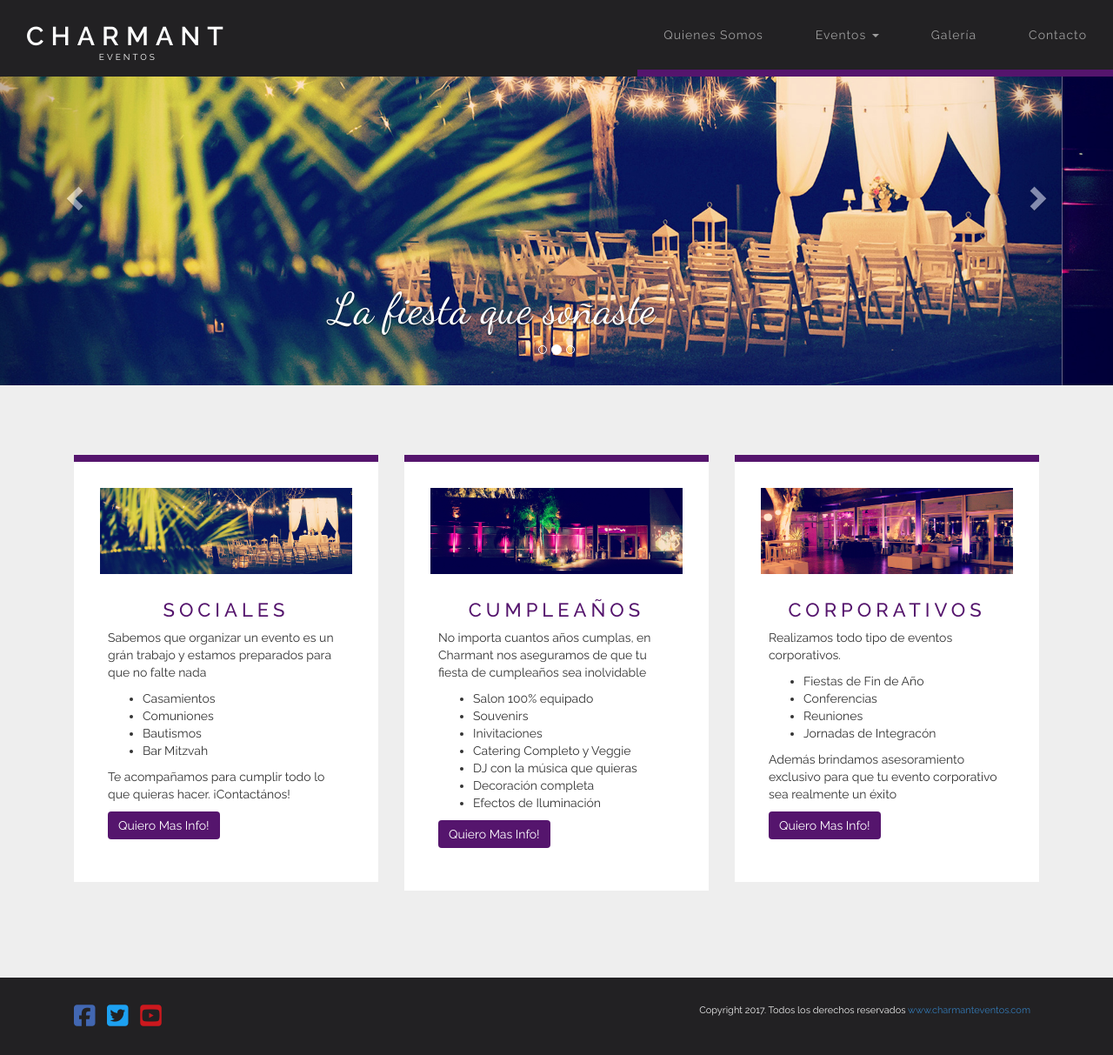
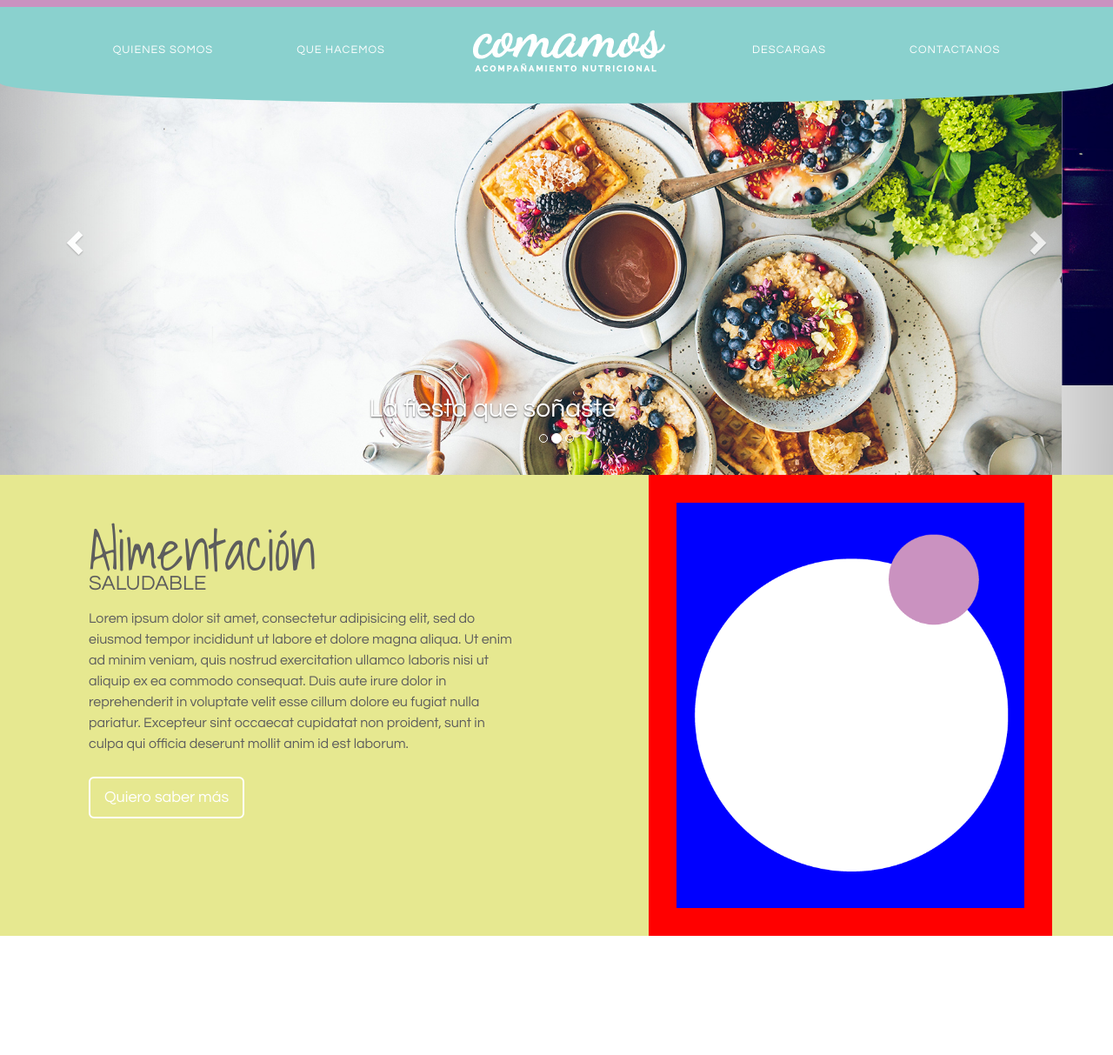
Before and after one commit to alesollongo/comamos, a plain HTML site: page index.html in a window 1280 px wide. Shown: the whole page at 87% size. After the commit the page ends 1076 px from the top, so only its background shows below. Drawn offline with nearby package versions, Linux system fonts and the light colour scheme.

Commit message:
comamos_sitio
actualizaciones generales y colores

```diff
--- a/index.html
+++ b/index.html
@@ -1,12 +1,13 @@
 <!DOCTYPE html>
 <html lang="es">
 <head>
-	<title>Charmant Eventos</title>
+	<title>Comamos</title>
 	<meta charset="UTF-8">
 	<meta name="viewport">
-	<link href="https://fonts.googleapis.com/css?family=Libre+Baskerville:400,400i,700" rel="stylesheet">
 	<link href="https://fonts.googleapis.com/css?family=Raleway:400,400i,500,500i,600,600i,700,700i,800" rel="stylesheet">
 	<link href="https://fonts.googleapis.com/css?family=Dancing+Script:400,700" rel="stylesheet">
+	<link href="https://fonts.googleapis.com/css?family=Questrial" rel="stylesheet">
+	<link href="https://fonts.googleapis.com/css?family=Shadows+Into+Light" rel="stylesheet">
 	<link rel="stylesheet" href="css/bootstrap.css">
 	<link rel="stylesheet" href="css/styles.css">
 	<link rel="stylesheet" href="font-awesome-4.7.0/css/font-awesome.min.css">
@@ -16,43 +17,20 @@
 
 <body>
 
-<header>
-	<nav class="navbar navbar-default navbar-fixed-top navbar-inverse menu-superior">
-	  <div class="container-fluid">
-	    <!-- Brand and toggle get grouped for better mobile display -->
-	    <div class="navbar-header">
-	      <button type="button" class="navbar-toggle collapsed" data-toggle="collapse" data-target="#bs-example-navbar-collapse-1" aria-expanded="false">
-	        <span class="sr-only">Toggle navigation</span>
-	        <span class="icon-bar"></span>
-	        <span class="icon-bar"></span>
-	        <span class="icon-bar"></span>
-	      </button>
-	      <a class="navbar-brand logo" href="#">
-						CHARMANT <span>EVENTOS</span>
-				</a>
-	    </div>
+<header class="container-fluid nav-top">
 
-	    <!-- Collect the nav links, forms, and other content for toggling -->
-	    <div class="collapse navbar-collapse" id="bs-example-navbar-collapse-1">
-	      <ul class="nav navbar-nav navbar-right menu-derecha">
-	        <li><a href="#" class="boton_principal">Quienes Somos</a></li>
-	        <li class="dropdown">
-	          <a href="#" class="dropdown-toggle boton_principal" data-toggle="dropdown" role="button" aria-haspopup="true" aria-expanded="false">Eventos <span class="caret"></span></a>
-	          <ul class="dropdown-menu">
-	            <li><a href="#">Casamientos</a></li>
-	            <li><a href="#">Cumpleaños</a></li>
-	            <li><a href="#">Corporativos</a></li>
-	            <li role="separator" class="divider"></li>
-	            <li><a href="#">Eventos Especiales</a></li>
-	          </ul>
-	        </li>
-					<li><a href="#" class="boton_principal">Galería</a></li>
-					<li><a href="#" class="boton_principal" data-toggle="modal" data-target="#myModal">Contacto</a></li>
-	      </ul>
-	    </div><!-- /.navbar-collapse -->
-	  </div><!-- /.container-fluid -->
-	</nav>
+		<nav class="menuPrincipal container">
+				<ul> <!-- ul>li*3 ATAJO COPADO!!-->
+					<li><a href="cv.html">QUIENES SOMOS</a></li>
+					<li><a href="cv.html">QUE HACEMOS</a></li>
+					<li class="logo" ><a href="index.html"><img src="img/logo.png"></a></li>
+					<li><a href="contacto.html" >DESCARGAS</a></li>
+					<li><a href="contacto.html" >CONTACTANOS</a></li>
+				</ul>
+		</nav>
+
 </header>
+
 
 
 <div class="modal face modal-inverse" tabindex="-1" role="dialog" id="myModal">
@@ -111,7 +89,7 @@
 
 
 <div class="row">
-	<div id="carousel-example-generic" class="carousel slide" data-ride="carousel">
+	<div id="carousel-example-generic" class="carousel slide slider" data-ride="carousel">
 	  <!-- Indicators -->
 	  <ol class="carousel-indicators">
 	    <li data-target="#carousel-example-generic" data-slide-to="0" class="active"></li>
@@ -122,7 +100,7 @@
 	  <!-- Wrapper for slides -->
 	  <div class="carousel-inner" role="listbox">
 	    <div class="item active">
-	      <img src="img/banner2.jpg" alt="...">
+	      <img src="img/banner1.jpg" alt="...">
 	      <div class="carousel-caption texto-caption">
 					<h2 class="titiulo-caption">La fiesta que soñaste</h2>
 	      </div>
@@ -153,6 +131,28 @@
 	</div>
 </div>
 
+
+<div class="alimentacion">
+	<div class="container categoria">
+			<div class="info">
+				<h2>Alimentación
+				<span>SALUDABLE</span>
+				</h2>
+				<p>Lorem ipsum dolor sit amet, consectetur adipisicing elit, sed do eiusmod tempor incididunt ut labore et dolore magna aliqua. Ut enim ad minim veniam, quis nostrud exercitation ullamco laboris nisi ut aliquip ex ea commodo consequat. Duis aute irure dolor in reprehenderit in voluptate velit esse cillum dolore eu fugiat nulla pariatur. Excepteur sint occaecat cupidatat non proident, sunt in culpa qui officia deserunt mollit anim id est laborum.</p>
+				<button type="button" class="btn btn-default btn-lg botones">Quiero saber más</button>
+
+			</div>
+
+			<div class="imagenes">
+				<img src="img/alimentacion.png" alt="alimentacion">
+			</div>
+
+	</div>
+</div>
+
+
+
+<!--
 
 <div class="row  row-categorias">
 	<div class="container">
@@ -215,10 +215,10 @@
 
 	</div>
 </div>
+-->
 
 
-
-
+<!--
 
 <footer class="row container-fluid">
 	<div class="container">
@@ -234,7 +234,7 @@
 
 	</div>
 </footer>
-
+-->
 
 <script src="https://use.fontawesome.com/128c67ba1e.js"></script>
 <script src="https://code.jquery.com/jquery-1.12.4.min.js" integrity="sha256-ZosEbRLbNQzLpnKIkEdrPv7lOy9C27hHQ+Xp8a4MxAQ=" crossorigin="anonymous"></script>
--- a/scss/_botones.scss
+++ b/scss/_botones.scss
@@ -1,27 +1,12 @@
-
-
-.menu-derecha // practica de anidamiento en sass
-{  .boton_principal {
-      padding: 30px !important;
-      border-bottom: 8px solid $violeta;
-      transition: background 1s ease, border 1s ease;
-  }
-  .boton_principal:hover, .boton_principal:focus {
-    background-color: $gris-medio !important;
-    border-bottom-color: $violeta-hover !important;
-    outline: none;
-  }
-}
-
-
 .botones {
-  background-color: $violeta;
+  background-color: transparent;
+  border: 2px solid white;
   color: white;
-  border: 0px;
+  transition: background 1s ease, color 1s ease;
 }
 
 .botones:hover {
-  background-color: $gris-oscuro;
-  color: white;
-  border: 0px;
+  background-color: white;
+  border: 2px solid white;
+  color: #5d5d5d;
 }
--- a/scss/_variables.scss
+++ b/scss/_variables.scss
@@ -1,10 +1,17 @@
-$tipo-script: 'Dancing Script', cursive;
-$tipo-textos: 'Raleway', sans-serif;
-$violeta: #55156d;
-$violeta-hover:#8222af;
-$gris-oscuro: #222123;
-$gris-medio: #332c2e;
-$gris-claro: #eeeeee;
+$tipo-script-cursiva: 'Dancing Script', cursive;
+$tipo-script-imprenta: 'Shadows Into Light', cursive;
+$tipo-textos: 'Questrial', sans-serif;
+
+$lila: #ca92c0;
+$lila-claro: #e8bcd8;
+
+$aguamarina:#8ad1ce;
+$aguamarina-claro:#cce9e9;
+
+$limon: #e6e890;
+$limon-claro: #f8f6c8;
+
+
 $color-facebook: #4267b2;
 $color-twitter:#1da1f2;
 $color-youtube:#cc181e;
--- a/scss/styles.scss
+++ b/scss/styles.scss
@@ -1,87 +1,98 @@
 @import "variables";
 @import "botones";
 
-body {font-family: $tipo-textos;}
 
-.logo
-{
-font-family: $tipo-textos !important;
-font-weight: 600;
-letter-spacing: 8px;
-font-size: 30px;
-text-align: center;
-padding: 30px 0px 30px 30px;
-line-height: 2.4rem;
+* {box-sizing: border-box; margin: 0; padding: 0;}
+html {font-size: 16px;}
+body {font-family: $tipo-textos; color: #5d5d5d;}
+
+.nav-top {
+  background-color: $aguamarina;
+  border-top: 8px solid $lila;
+  border-top-left-radius: 0px 0px;
+  border-top-right-radius: 0px 0px;
+  border-bottom-right-radius: 100% 40%;
+  border-bottom-left-radius: 100% 40%;
+
+    position: absolute;
+    z-index: 1;
+    width: 100%;
+    top: 0;
+
 }
 
-.logo span {
-  font-size: 1rem;
-  display: block;
+
+.menuPrincipal ul {
+  list-style-type:none;
   text-align: center;
-  letter-spacing: 3px;
-  font-weight: 300;
+  display: flex;
+  flex-direction: row;
+  flex-wrap: nowrap;
+  align-items: center;
+  justify-content: center;
+
 }
 
-header .menu-superior {
-  background-color: $gris-oscuro;
-  border: none;
-  font-family: $tipo-textos;
+.menuPrincipal ul li a {
+  text-decoration: none;
   letter-spacing: 1px;
+  padding: 1.5rem 2rem;
+  font-size: 0.8rem;
+  color:white;
+  margin:0px 1rem;
+  color: white;
+  background-color:$aguamarina;
+  font-weight: 300;
+  transition: background 1s ease, color 1s ease;
+  display: block;
 }
 
-h2.titiulo-caption {
-  font-family: $tipo-script;
-  font-size: 5rem;
-}
-
-.row-categorias {
-  padding: 8rem 0rem;
-  background-color: $gris-claro;
-}
-
-.box-categorias {
-  padding: 3rem;
-  border-radius: 0px;
-  border: 0px;
-  border-top: 8px solid $violeta;
-}
-
-.box-categorias .titulos{
-  text-align: center;
+.menuPrincipal ul li a:hover {
+  background-color: $aguamarina-claro;
 }
 
 
 
-.titulos {
-  color: $violeta;
-  font-size: 2.2rem;
-  letter-spacing: 5px;
+.categoria {
+  display: flex;
+  flex-wrap: nowrap;
+  justify-content: space-around;
+
+      .info {
+        padding: 2rem;
+        flex-grow: 2;
+
+            h2 {
+                font-family: $tipo-script-imprenta;
+                font-size: 4rem;
+
+                    span { display: block;
+                           font-family: $tipo-textos;
+                           font-size: 1.5rem;
+                           line-height: 5px;
+                    }
+            }
+
+            p {
+              font-size: 1rem;
+              line-height: 1.5rem;
+              padding: 1rem 0;
+              width: 80%;
+            }
+      }
+
+      .imagenes {
+        padding: 2rem;
+        flex-grow: 1;
+        background-color: red;
+
+          img {max-width: 400px; background-color: blue;}
+      }
 }
 
-.modal-contacto {
-  @extend .box-categorias;
-  text-align: left;
+
+
+
+.alimentacion {
+  background-color: $limon;
 }
-
-footer {
-  background-color: $gris-oscuro;
-  padding: 3rem;
-  color: $gris-claro;
-}
-
-.copyright {
-  text-align: right;
-  font-size: 1.1rem;
-}
-
-.rrss {
-  text-align: left;
-}
-
-footer a {margin-right: 10px;}
-
-footer {
-  .fa-facebook-square {color: $color-facebook;}
-  .fa-twitter-square {color: $color-twitter;}
-  .fa-youtube-square {color: $color-youtube;}
-}
```
Also changed, not shown: css/styles.css, img/alimentacion.png (added), img/banner1.jpg (added), img/logo.png (added), 1 other file.
